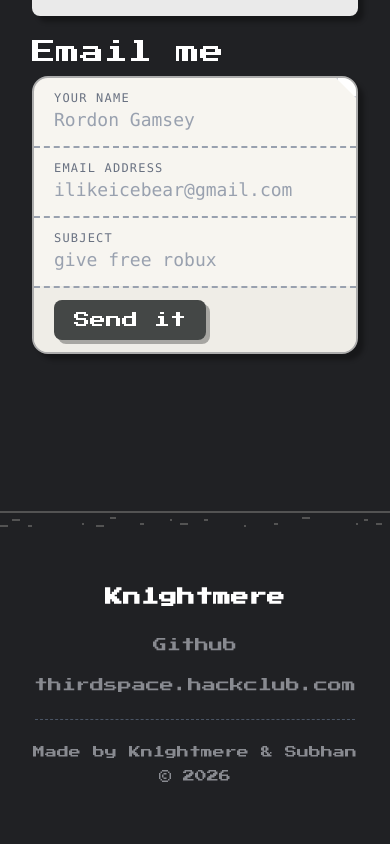
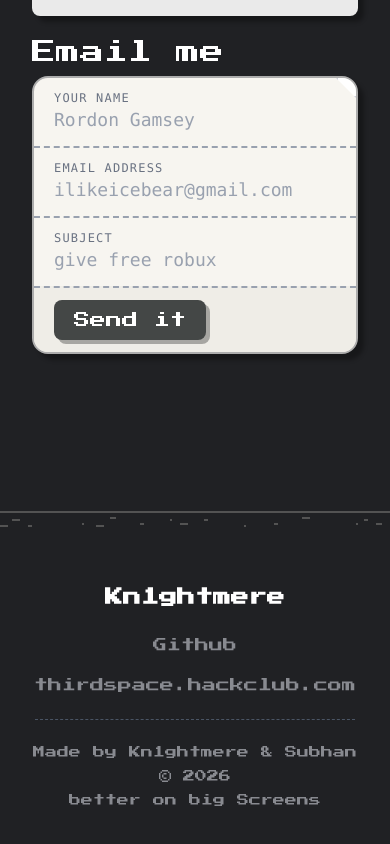
Before and after one commit to Kn1ghtmere/portfolio-site, a React (Vite) app: page / in a window 390 px wide. Shown: the part 1563-2407 px from the top of the page. Built offline with nearby package versions, Linux system fonts and the light colour scheme; no server answers.

Commit message:
Added viewing suggestion to smoll screen Footer

```diff
--- a/src/components/Footer.jsx
+++ b/src/components/Footer.jsx
@@ -34,6 +34,7 @@ export default function Footer() {
           <span>Made by Kn1ghtmere &amp; Subhan</span>
           <span className="hidden sm:inline">•</span>
           <span>© {new Date().getFullYear()}</span>
+          <span className="block sm:hidden md:hidden"> better on big Screens</span>
         </div>
       </div>
     </footer>
```
